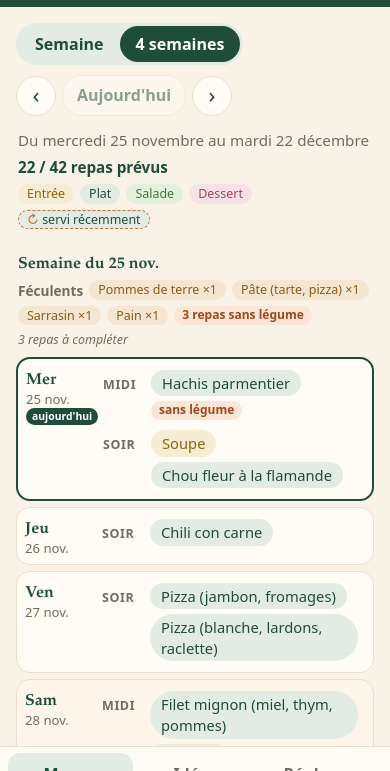
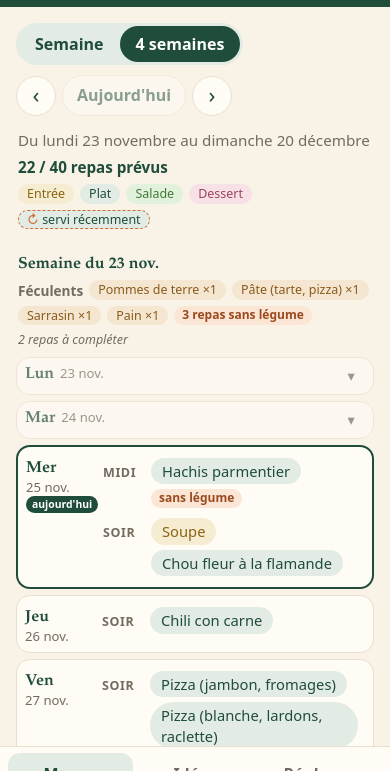
Before and after one commit to BlandineRoustan/menus-familiaux, a plain HTML site: page index.html in a window 390 px wide. Both pictures are taken after a click on the button "4 semaines". Shown: the part 43-814 px from the top of the page. Drawn offline with Linux system fonts and the light colour scheme; no server answers.

Commit message:
Menus : semaines au lundi, jours passés repliés sur mobile
- Les vues Semaine et 4 semaines commencent au lundi de la semaine en cours
- Compteur des repas prévus à partir d'aujourd'hui
- Sur téléphone, les jours passés sont repliés (toucher l'en-tête pour déplier)
- Correction : toucher le soir en vue 4 semaines ouvrait le midi facultatif
  révélé par le survol (survol réservé aux souris)

Co-Authored-By: Claude Opus 5.5 <noreply@anthropic.com>

```diff
--- a/css/style.css
+++ b/css/style.css
@@ -112,6 +112,24 @@ main { max-width: 1180px; margin: 0 auto; padding: 16px; }
 .jour.en-vacances { background: var(--peche); border-color: var(--peche-bord); box-shadow: inset 0 4px 0 var(--orange-doux); }
 .jour.aujourdhui { border: 2px solid var(--sapin); }
 .jour.passe { opacity: .68; }
+/* Jours passés repliés (affichage en colonne, sur téléphone) : seul l'en-tête reste, il sert à déplier. */
+.deplier { display: none; }
+@media (max-width: 699.98px) {
+  .semaine-seule .jour.passe .jour-tete { cursor: pointer; margin: 0; }
+  .semaine-seule .jour.passe .deplier { display: inline-block; }
+  .semaine-seule .jour.replie .jour-repas { display: none; }
+  .semaine-seule .jour.replie { padding-top: 6px; padding-bottom: 6px; }
+}
+@media (max-width: 899.98px) {
+  .mois .jour.passe .jour-tete { cursor: pointer; }
+  .mois .jour.passe .deplier { display: inline-block; }
+  .mois .jour.replie { display: block; }
+  .mois .jour.replie .jour-tete { flex-direction: row; align-items: baseline; gap: 6px; padding: 0; }
+  .mois .jour.replie .jour-repas { display: none; }
+}
+.deplier { margin-left: auto; align-self: center; border: 0; background: none; color: var(--texte-doux); width: 28px; height: 24px; padding: 0; font-size: .9rem; }
+.deplier::before { content: '▾'; }
+.deplier[aria-expanded="true"]::before { content: '▴'; }
 .jour-tete { display: flex; flex-wrap: wrap; align-items: baseline; gap: 4px 8px; margin-bottom: 4px; }
 .jour-nom { font: 600 1.15rem var(--serif); color: var(--sapin); }
 .jour-date { color: var(--texte-doux); }
@@ -159,7 +177,11 @@ main { max-width: 1180px; margin: 0 auto; padding: 16px; }
 .mois .jour-repas { gap: 0; }
 .mois .repas { padding: 4px 6px; font-size: .92rem; }
 .mois .repas.facultatif.vide { display: none; }
-.mois .jour:hover .repas.facultatif.vide, .mois .jour:focus-within .repas.facultatif.vide { display: flex; }
+/* Midi facultatif révélé au survol, seulement avec une souris : sur téléphone, le toucher « survole »
+   le jour, le midi apparaît sous le doigt et c'est lui qui recevait le clic au lieu du soir. */
+@media (hover: hover) {
+  .mois .jour:hover .repas.facultatif.vide, .mois .jour:focus-within .repas.facultatif.vide { display: flex; }
+}
 
 @media (min-width: 900px) {
   .semaine-jours { display: grid; grid-template-columns: repeat(7, minmax(0, 1fr)); gap: 6px; }
@@ -169,6 +191,8 @@ main { max-width: 1180px; margin: 0 auto; padding: 16px; }
   .mois .repas-nom { flex: none; font-size: .68rem; }
   .mois .repas.facultatif.vide { display: flex; visibility: hidden; }
   .mois .jour:hover .repas.facultatif.vide { visibility: visible; }
+}
+@media (min-width: 900px) and (hover: hover) {
   .mois .repas-contenu .mets { padding: 1px 8px; font-size: .88rem; }
 }
 
--- a/js/planning.js
+++ b/js/planning.js
@@ -1,11 +1,14 @@
-// Planning : vue semaine (7 jours) ou 4 semaines, à partir d'aujourd'hui, et éditeur d'un repas.
+// Planning : vue semaine (7 jours) ou 4 semaines, à partir du lundi de la semaine en cours, et éditeur d'un repas.
 import * as D from './donnees.js';
 import { aujourdhui, ajouter, ecart, jourSemaine, dateLongue, dateCourte, nomJour, nomJourCourt } from './dates.js';
 import { vacances, ferie } from './calendrier.js';
 import { el, feuille } from './ui.js';
 
-let decalage = 0; // en jours, par rapport à aujourd'hui
+let decalage = 0; // en jours, par rapport au lundi de la semaine en cours
 export const revenirAujourdhui = () => { decalage = 0; };
+const lundi = iso => ajouter(iso, -jourSemaine(iso));
+// Jours passés dépliés à la main (sur téléphone, ils sont repliés : on ne voit que leur en-tête).
+const deplies = new Set();
 const NOTES_RAPIDES = ['Restes', 'Repas dehors', 'Improvisé'];
 
 export function infoJour(iso) {
@@ -125,30 +128,44 @@ function carteJour(iso, ouvrir, compact) {
     info.fer ? el('span.badge.ferie', info.fer) : null,
     info.vac && !compact ? el('span.badge.vacances', info.vac.nom) : null
   ];
-  return el('section.jour' + (iso === aujd ? '.aujourdhui' : '') + (iso < aujd ? '.passe' : '')
-    + (info.vac ? '.en-vacances' : '') + (jourSemaine(iso) >= 5 ? '.week-end' : ''), { dataset: { iso } },
-    el('header.jour-tete',
+  const passe = iso < aujd;
+  const carte = el('section.jour' + (iso === aujd ? '.aujourdhui' : '') + (passe ? '.passe' : '') + (passe && !deplies.has(iso) ? '.replie' : '')
+    + (info.vac ? '.en-vacances' : '') + (jourSemaine(iso) >= 5 ? '.week-end' : ''), { dataset: { iso } });
+  // Jour passé : l'en-tête replie ou déplie le jour (visible seulement en colonne, sur téléphone).
+  const deplier = passe ? el('button.deplier', { type: 'button', 'aria-label': 'Afficher ou masquer les repas de ce jour' }) : null;
+  const basculer = () => {
+    const replie = carte.classList.toggle('replie');
+    if (replie) deplies.delete(iso); else deplies.add(iso);
+    deplier.setAttribute('aria-expanded', String(!replie));
+  };
+  deplier?.setAttribute('aria-expanded', String(deplies.has(iso)));
+  carte.append(
+    el('header.jour-tete', passe ? { onclick: basculer } : {},
       el('span.jour-nom', compact ? nomJourCourt(iso) : nomJour(iso)),
       el('span.jour-date', dateCourte(iso)),
       iso === aujd ? el('span.badge.jour-j', 'aujourd\'hui') : null,
-      badges
+      badges,
+      deplier
     ),
     el('div.jour-repas', D.REPAS.map(({ id }) => cellule(iso, id, info, ouvrir)))
   );
+  return carte;
 }
 
 export function afficher(racine, rafraichir) {
   const r = D.reglages();
   const mois = r.vue === 'mois';
   const nb = mois ? 28 : 7;
-  const debut = ajouter(aujourdhui(), decalage);
+  const aujd = aujourdhui();
+  const debut = ajouter(lundi(aujd), decalage);
   const fin = ajouter(debut, nb - 1);
   const ouvrir = (iso, cle) => editer(iso, cle, rafraichir);
 
-  // Compteur : repas « à prévoir » déjà remplis sur la période.
+  // Compteur : repas « à prévoir » déjà remplis sur la période, à partir d'aujourd'hui.
   let prevus = 0, total = 0;
   for (let i = 0; i < nb; i++) {
     const iso = ajouter(debut, i);
+    if (iso < aujd) continue;
     const info = infoJour(iso);
     for (const { id } of D.REPAS) {
       const rempli = !D.estVide(D.repas(iso, id));
--- a/sw.js
+++ b/sw.js
@@ -1,5 +1,5 @@
 // Nom du cache : le changer vide l'ancien cache (utile si un fichier y est resté coincé).
-const V = 'menus-v8';
+const V = 'menus-v9';
 const CORE = [
   './', 'index.html', 'manifest.json', 'css/style.css',
   'js/app.js', 'js/dates.js', 'js/donnees.js', 'js/calendrier.js', 'js/github.js',
```
Also changed, not shown: 1 other file.
